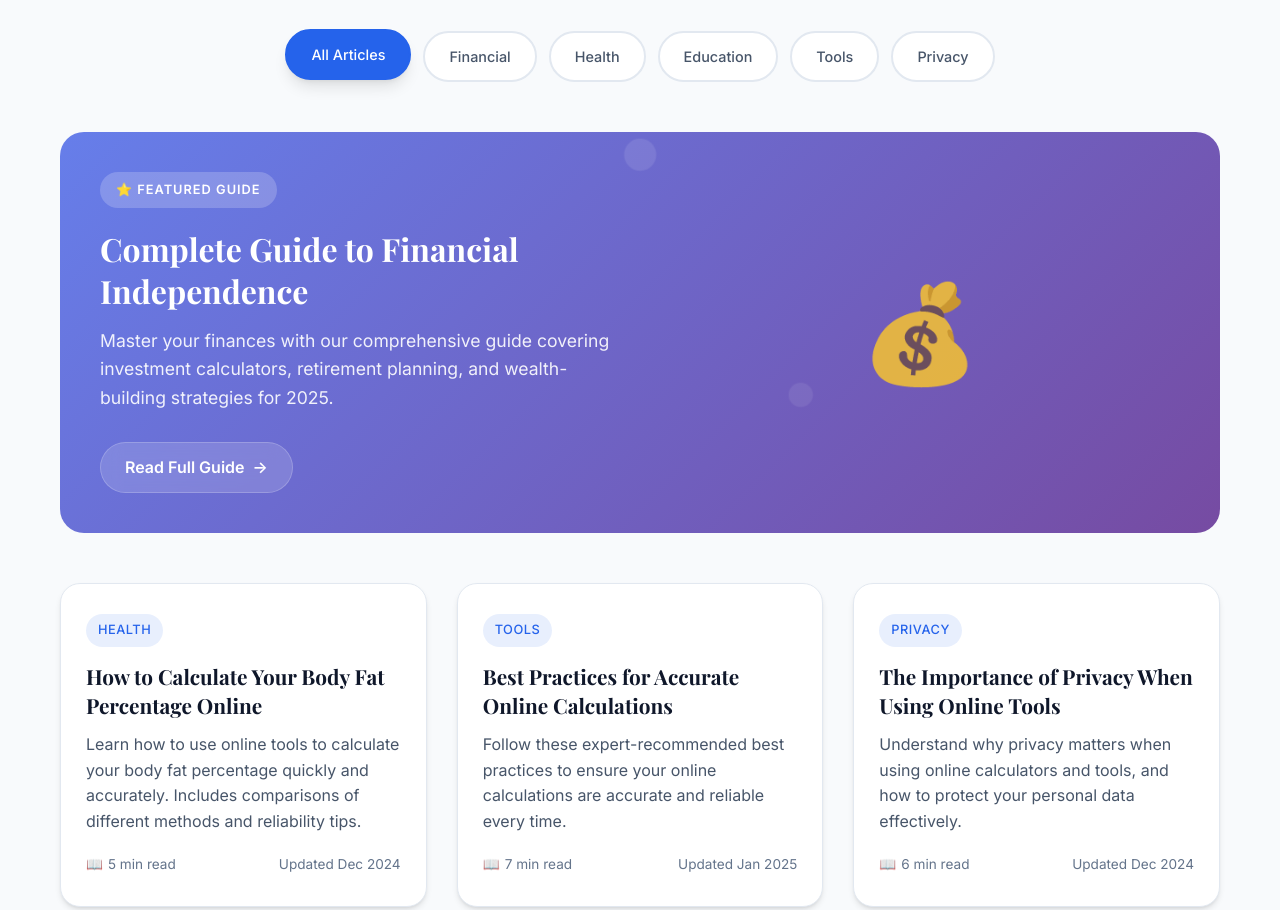
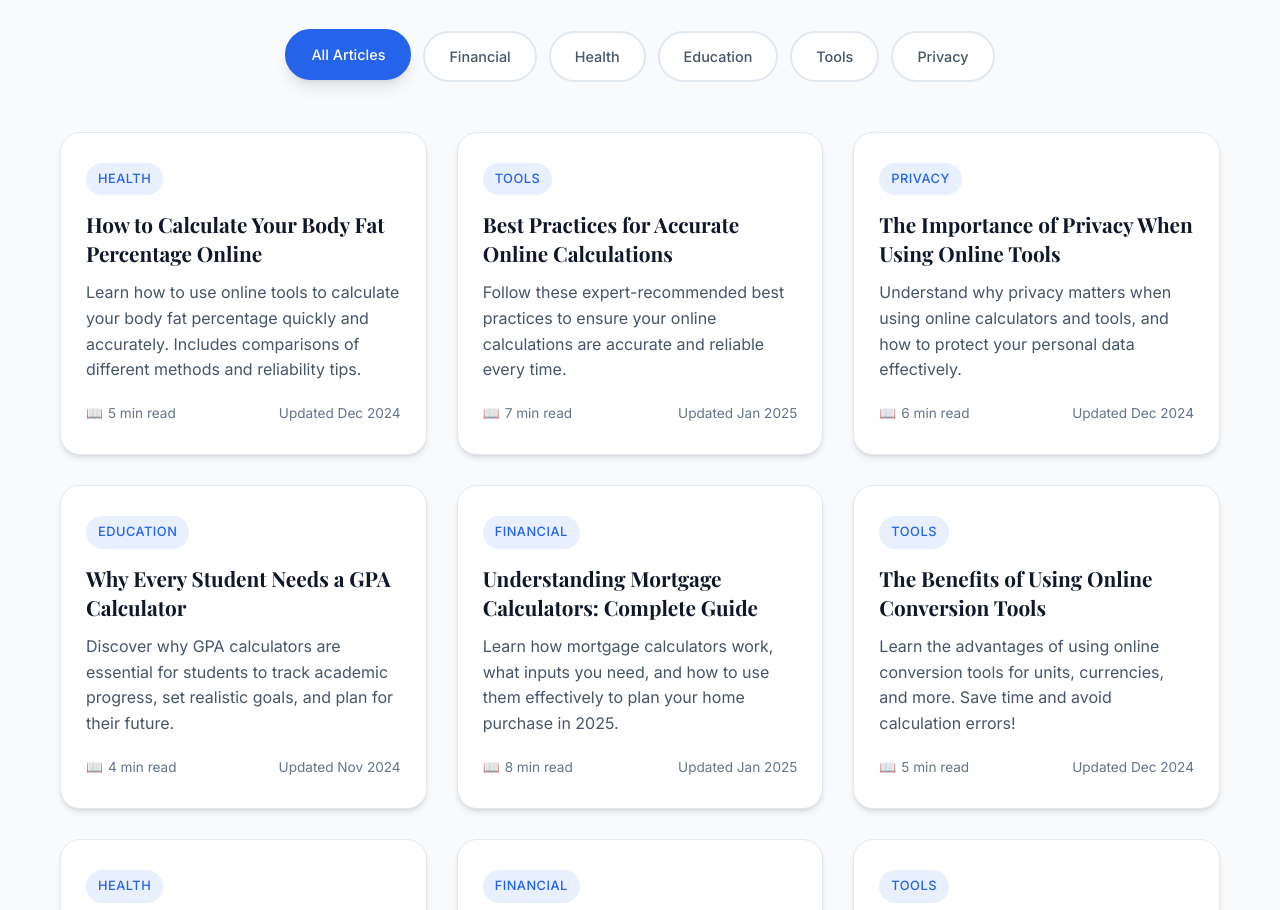
Before and after one commit to akash2070/bestutils-20-6-2025, a plain HTML site: page best-tools/blog/blog.html in a window 1280 px wide. Shown: the part 860-1770 px from the top of the page. Drawn offline with nearby package versions, Linux system fonts and the light colour scheme.

Commit message:
Update changes

```diff
--- a/best-tools/blog/blog.html
+++ b/best-tools/blog/blog.html
@@ -638,20 +638,6 @@
 
       <!-- Blog Grid -->
       <div class="blog-grid">
-        <!-- Featured Article -->
-        <article class="featured-article">
-          <div class="featured-content">
-            <span class="featured-badge">⭐ Featured Guide</span>
-            <h3 class="featured-title">Complete Guide to Financial Independence</h3>
-            <p class="featured-description">Master your finances with our comprehensive guide covering investment calculators, retirement planning, and wealth-building strategies for 2025.</p>
-            <a href="financial-independence-guide.html" class="featured-cta">
-              Read Full Guide
-              <span>→</span>
-            </a>
-          </div>
-          <div class="featured-visual">💰</div>
-        </article>
-
         <!-- Regular Blog Cards -->
         <article class="blog-card">
           <div class="blog-content">
@@ -847,7 +833,6 @@
           <a class="footer-link" href="top-10-financial-calculators.html">Top Financial Calculators</a>
           <a class="footer-link" href="privacy-using-online-tools.html">Privacy & Security Tips</a>
           <a class="footer-link" href="health-calculators-explained.html">Health Tools Explained</a>
-          <a class="footer-link" href="financial-independence-guide.html">Financial Independence</a>
         </div>
       </div>
 
```
